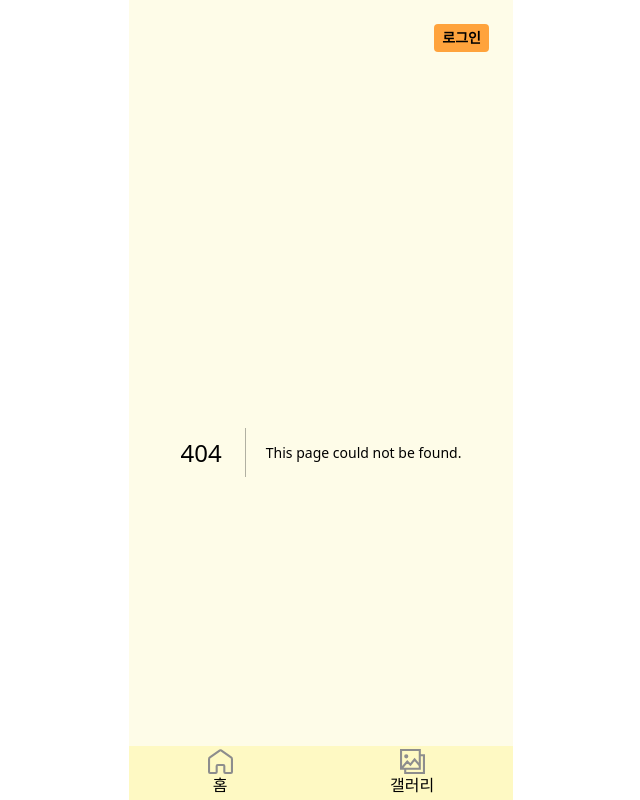
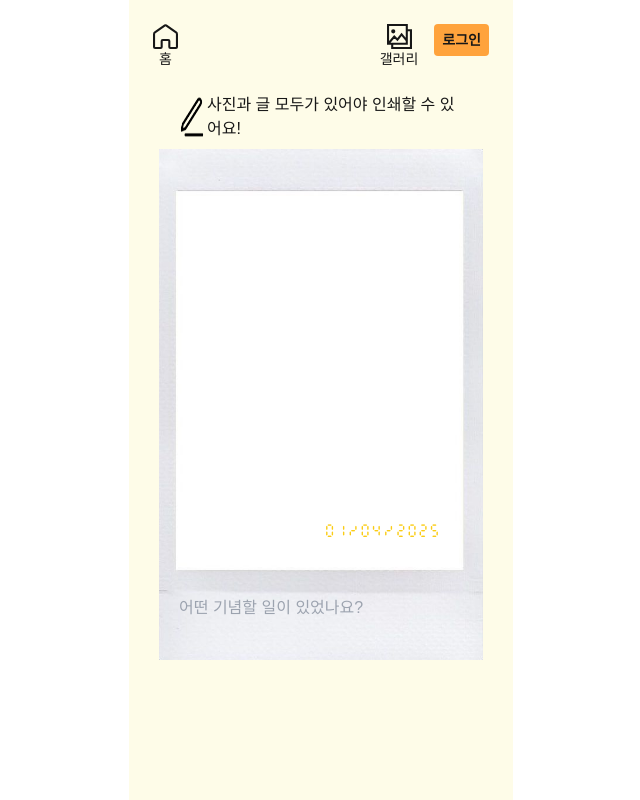
Before and after one commit to biyamn/polaroid, a Next.js app: page / in a window 1280 px wide. Before the commit this address had no page. Shown: the whole page, without its empty margins (319-959 px from the left). Built offline with nearby package versions, Linux system fonts and the light colour scheme; no server answers; a web font is replaced by a local one.

Commit message:
feat: 하단 네비게이션 바 삭제, 상단에 추가

```diff
--- a/src/app/components/BottomNavigation.tsx
+++ /dev/null
@@ -1,54 +0,0 @@
-'use client';
-
-import Link from 'next/link';
-import { usePathname } from 'next/navigation';
-import { GrHomeRounded } from 'react-icons/gr';
-import { GrGallery } from 'react-icons/gr';
-
-type NavItemProps = {
-  href: string;
-  Icon: typeof GrHomeRounded | typeof GrGallery;
-  text: string;
-};
-
-const navIconColors = {
-  default: '#8D8D8D',
-  selected: '#FF8800',
-};
-
-const getNavItemStatus = (pathname: string, href: string) => {
-  console.log('pathname', pathname);
-  console.log('href', href);
-  return new RegExp(href).test(pathname) ? 'selected' : 'default';
-};
-
-const NAV_ITEMS = [
-  { href: '/home', Icon: GrHomeRounded, text: '홈' },
-  { href: '/gallery', Icon: GrGallery, text: '갤러리' },
-];
-
-const NavItem = ({ href, Icon, text }: NavItemProps) => {
-  const pathname = usePathname();
-  const color = navIconColors[getNavItemStatus(pathname, href)];
-
-  return (
-    <Link href={href}>
-      <div className="flex flex-col items-center cursor-pointer">
-        <Icon color={color} style={{ width: '25px', height: '25px' }} />
-        <div className={`text-[${color}]`}>{text}</div>
-      </div>
-    </Link>
-  );
-};
-
-const BottomNavigation = () => {
-  return (
-    <div className="h-[64px] w-full mx-auto z-50 bg-yellow-100 flex justify-around items-center">
-      {NAV_ITEMS.map(({ href, Icon, text }) => (
-        <NavItem key={href} href={href} Icon={Icon} text={text} />
-      ))}
-    </div>
-  );
-};
-
-export default BottomNavigation;
--- a/src/app/components/LoginBar.tsx
+++ /dev/null
@@ -1,11 +0,0 @@
-const LoginBar = () => {
-  return (
-    <div className="flex justify-end">
-      <button className="bg-[#FFA33C] hover:bg-orange-500 text-sm font-bold py-1 px-2 rounded">
-        로그인
-      </button>
-    </div>
-  );
-};
-
-export default LoginBar;
--- /dev/null
+++ b/src/app/components/NavigationBar.tsx
@@ -0,0 +1,29 @@
+import Link from 'next/link';
+import { GrHomeRounded } from 'react-icons/gr';
+import { GrGallery } from 'react-icons/gr';
+
+const NavigationBar = () => {
+  return (
+    <div className="flex justify-between pb-4">
+      <Link href="/">
+        <div className="flex flex-col items-center cursor-pointer">
+          <GrHomeRounded style={{ width: '25px', height: '25px' }} />
+          <div className="text-sm">홈</div>
+        </div>
+      </Link>
+      <div className="flex gap-4">
+        <Link href="/gallery">
+          <div className="flex flex-col items-center cursor-pointer">
+            <GrGallery style={{ width: '25px', height: '25px' }} />
+            <div className="text-sm">갤러리</div>
+          </div>
+        </Link>
+        <button className="bg-[#FFA33C] hover:bg-orange-500 text-sm font-bold px-2 h-8 rounded">
+          로그인
+        </button>
+      </div>
+    </div>
+  );
+};
+
+export default NavigationBar;
--- a/src/app/layout.tsx
+++ b/src/app/layout.tsx
@@ -1,7 +1,6 @@
 import type { Metadata } from 'next';
 import './globals.css';
-import LoginBar from './components/LoginBar';
-import BottomNavigation from './components/BottomNavigation';
+import NavigationBar from './components/NavigationBar';
 import localFont from 'next/font/local';
 
 const pencilFont = localFont({
@@ -24,10 +23,9 @@ export default function RootLayout({
       <body className={`mx-auto w-96 h-full ${pencilFont.className}`}>
         <div className="h-dvh flex flex-col justify-between bg-yellow-50">
           <div className=" p-6 overflow-y-hidden">
-            <LoginBar />
+            <NavigationBar />
             {children}
           </div>
-          <BottomNavigation />
         </div>
       </body>
     </html>
```
Also changed, not shown: src/app/page.tsx (renamed from src/app/home/page.tsx).
